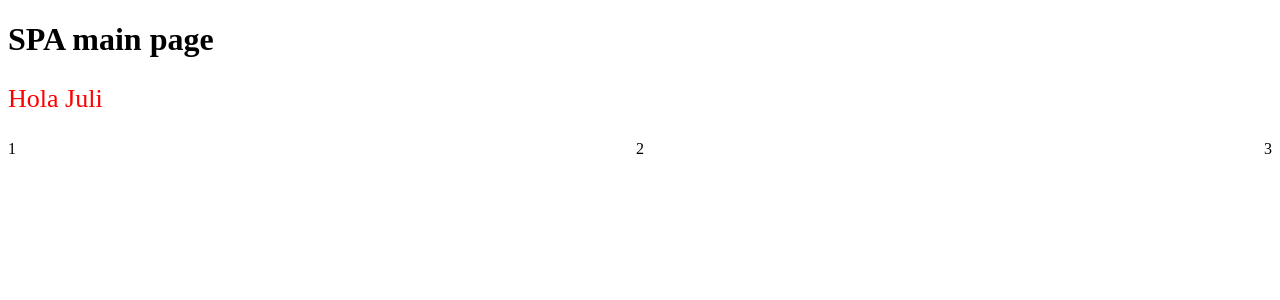
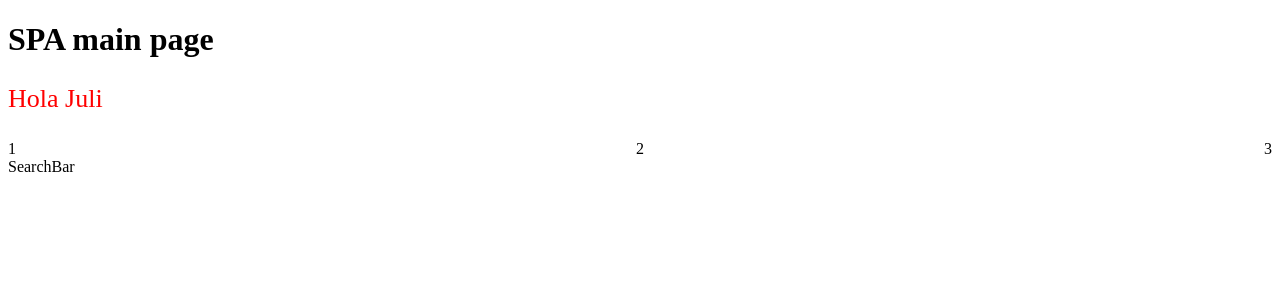
Before and after one commit to julianf97/plataforma-streaming, a Next.js app: page /home in a window 1280 px wide. Shown: the top 300 px of the page. Built offline with nearby package versions, Linux system fonts and the light colour scheme.

Commit message:
funcionalidad: creacion componente SearchBar

```diff
--- /dev/null
+++ b/src/app/components/SearchBar/SearchBar.js
@@ -0,0 +1,7 @@
+import React from 'react'
+
+export default function SearchBar() {
+  return (
+    <div>SearchBar</div>
+  )
+}
--- a/src/app/home/page.js
+++ b/src/app/home/page.js
@@ -1,5 +1,7 @@
 'use client';
+import SearchBar from '../components/SearchBar/SearchBar';
 import { Container, Parrafo } from './styled';
+
 
 export default function Home() {
   return (
@@ -11,6 +13,7 @@
         <div>2</div>
         <div>3</div>
       </Container>
+      <SearchBar/>
     </main>
   );
 }
```
